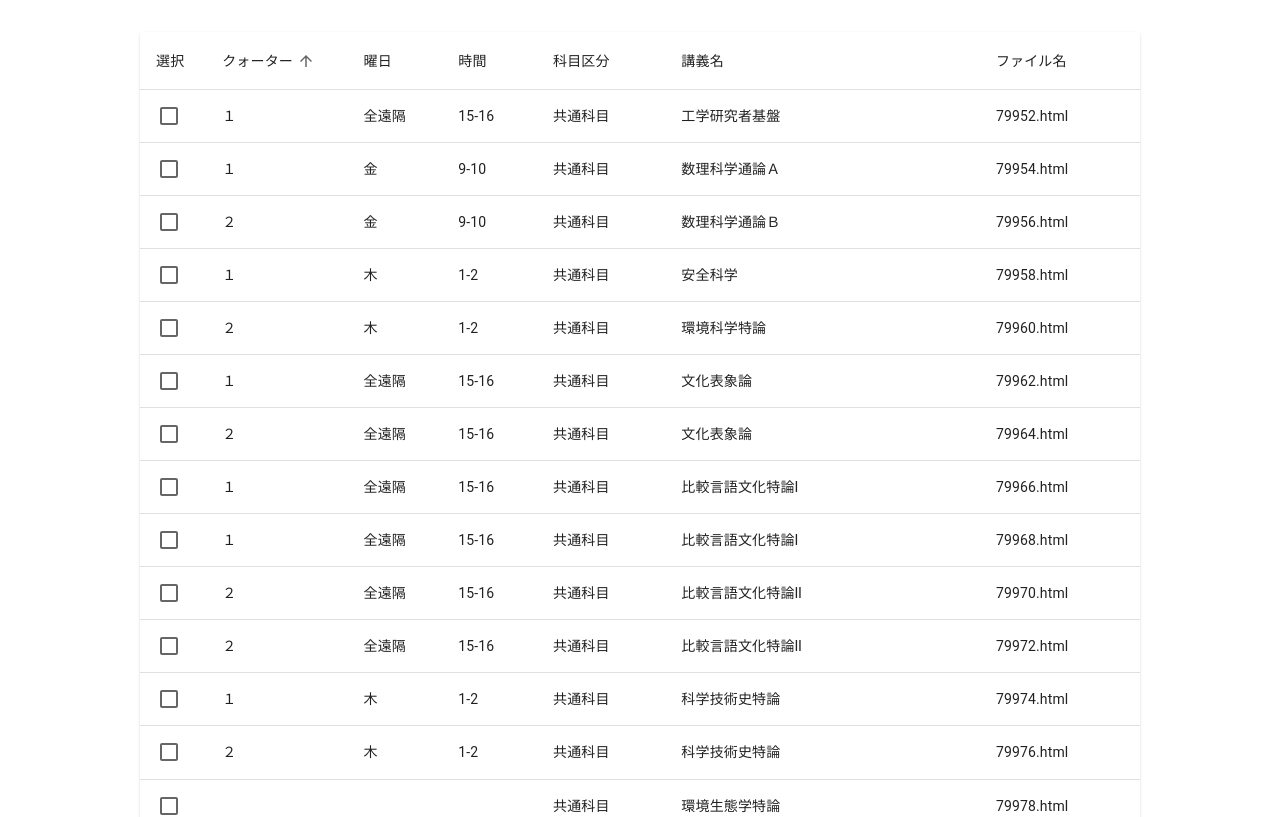
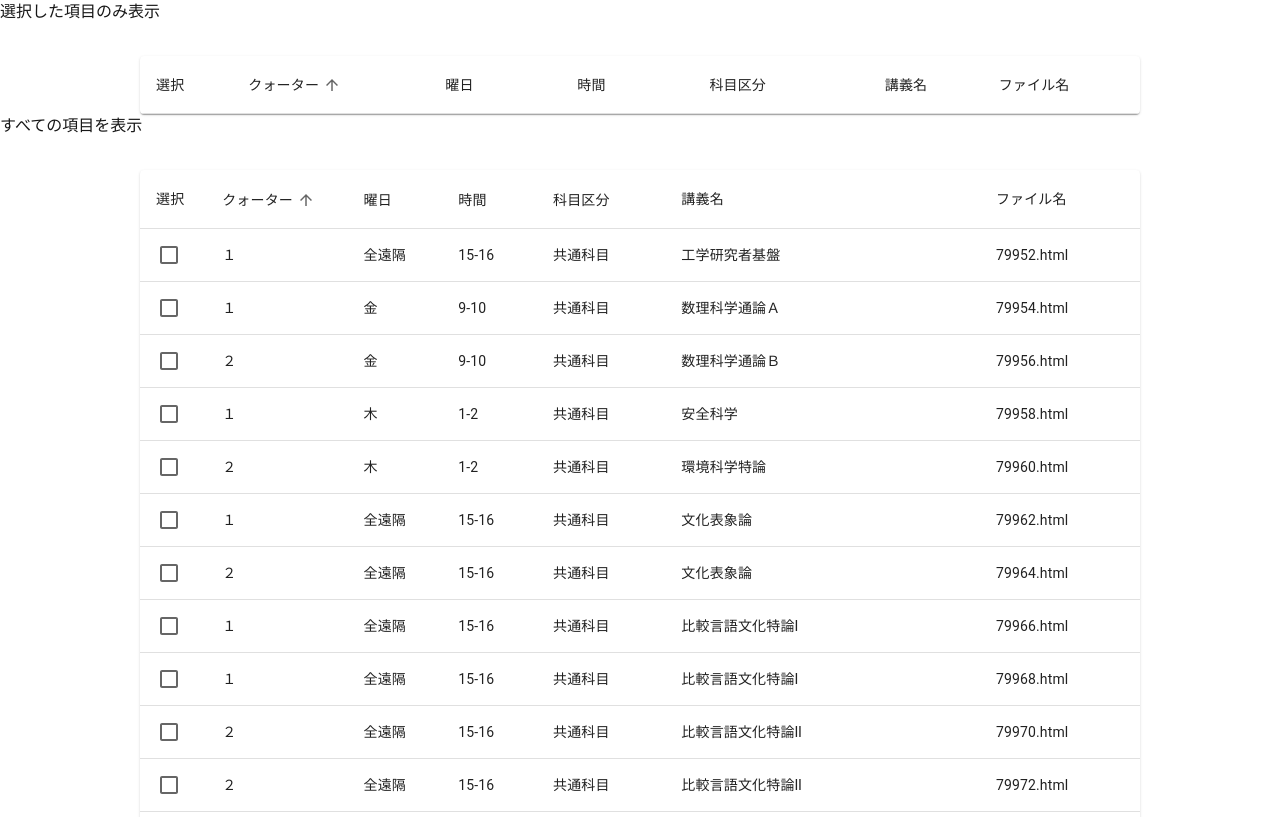
Before and after one commit to ysdzm/nitech-daigakuin-rishu-checker, a Next.js app: page / in a window 1280 px wide. Shown: the top 817 px of the page. Built offline with nearby package versions, Linux system fonts and the light colour scheme.

Commit message:
fix: 選択されたデータだけ表示するテーブルを追加

```diff
--- a/app/page.tsx
+++ b/app/page.tsx
@@ -110,6 +110,9 @@ export default function Page() {
     );
   };
 
+  // チェックボックスで選択されたデータのみ表示
+  const filteredData = data.filter((row) => selected.includes(row.id));
+
   // useReactTable 呼び出し
   const table = useReactTable<ClassSchedule>({
     columns: testTableColumnDefs,
@@ -119,6 +122,90 @@ export default function Page() {
   });
 
   return (
+    <>
+      {/* チェックされた項目のみ表示するテーブル */}
+      <h3>選択した項目のみ表示</h3>
+      <TableContainer component={Paper} sx={{ maxWidth: 1000, margin: "auto", mt: 4 }}>
+        <Table>
+          <TableHead>
+            <TableRow>
+              <TableCell>選択</TableCell>
+              <TableCell>
+                <TableSortLabel
+                  active={orderBy === 'クォーター'}
+                  direction={orderBy === 'クォーター' ? order : 'asc'}
+                  onClick={() => handleSort('クォーター')}
+                >
+                  クォーター
+                </TableSortLabel>
+              </TableCell>
+              <TableCell>
+                <TableSortLabel
+                  active={orderBy === '曜日'}
+                  direction={orderBy === '曜日' ? order : 'asc'}
+                  onClick={() => handleSort('曜日')}
+                >
+                  曜日
+                </TableSortLabel>
+              </TableCell>
+              <TableCell>
+                <TableSortLabel
+                  active={orderBy === '時間'}
+                  direction={orderBy === '時間' ? order : 'asc'}
+                  onClick={() => handleSort('時間')}
+                >
+                  時間
+                </TableSortLabel>
+              </TableCell>
+              <TableCell>
+                <TableSortLabel
+                  active={orderBy === '科目区分'}
+                  direction={orderBy === '科目区分' ? order : 'asc'}
+                  onClick={() => handleSort('科目区分')}
+                >
+                  科目区分
+                </TableSortLabel>
+              </TableCell>
+              <TableCell>
+                講義名
+              </TableCell>
+              <TableCell>
+                ファイル名
+              </TableCell>
+            </TableRow>
+          </TableHead>
+          <TableBody>
+            {filteredData.map((row) => (
+              <TableRow key={row.id} sx={{ height: 40 }}>
+                <TableCell sx={{ padding: '4px 8px' }}>
+                  <Checkbox
+                    checked={selected.includes(row.id)}
+                    onChange={() => handleSelect(row.id)}
+                  />
+                </TableCell>
+                <TableCell>{row.クォーター}</TableCell>
+                <TableCell>{row.曜日}</TableCell>
+                <TableCell>{row.時間}</TableCell>
+                <TableCell>{row.科目区分}</TableCell>
+                <TableCell>{row.講義名}</TableCell>
+                <TableCell>
+                  <a
+                    href={`https://syllabus.ict.nitech.ac.jp/view.php?id=${row.ファイル名}`}
+                    target="_blank"
+                    rel="noopener noreferrer"
+                    style={{ textDecoration: 'none', color: 'inherit' }}
+                  >
+                    {row.ファイル名}
+                  </a>
+                </TableCell>
+              </TableRow>
+            ))}
+          </TableBody>
+        </Table>
+      </TableContainer>
+
+      {/* フィルタリングされていない元のデータのテーブル */}
+      <h3>すべての項目を表示</h3>
       <TableContainer component={Paper} sx={{ maxWidth: 1000, margin: "auto", mt: 4 }}>
         <Table>
           <TableHead>
@@ -197,6 +284,6 @@ export default function Page() {
           </TableBody>
         </Table>
       </TableContainer>
-
+    </>
   );
 }
```
Lines whose indentation alone changed are shown as unchanged.
